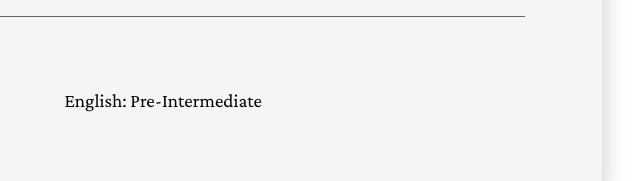
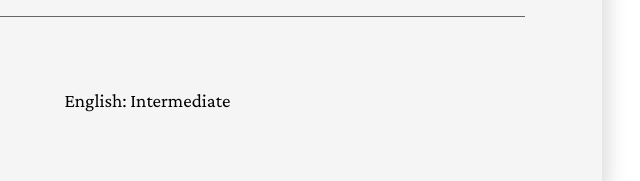
Before and after one commit to DenisKondratov/CV_GRID, a plain HTML site: page index.html in a window 1280 px wide. Shown: the part 997-1178 px from the top of the page, 422-1062 px from the left. Drawn offline with nearby package versions, Linux system fonts and the light colour scheme; files whose address does not match are found by name.

Commit message:
Change language level

```diff
--- a/index.html
+++ b/index.html
@@ -97,7 +97,7 @@
             </section>
             <section>
                 <div>Languages</div>
-                <div>English: Pre-Intermediate</div>
+                <div>English: Intermediate</div>
             </section>
         </div>
     </div>
```
